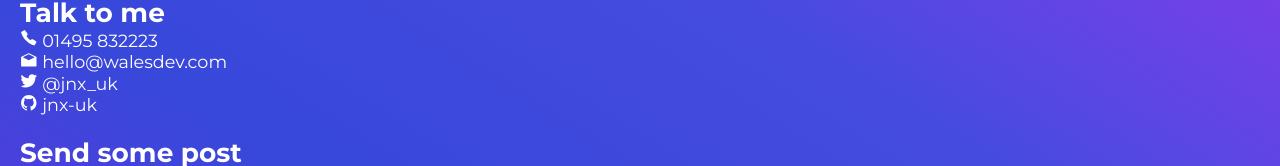
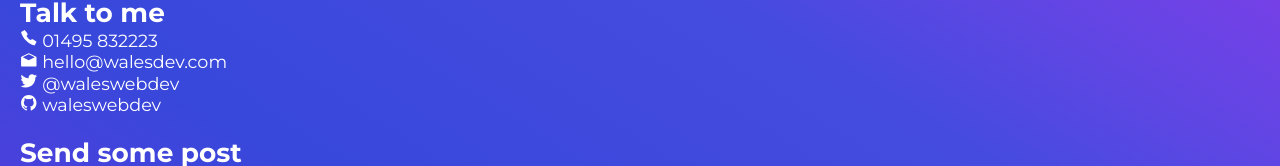
Before and after one commit to jake-jenkins/jnx, a Gatsby site: page /contact in a window 1280 px wide. Shown: the part 239-405 px from the top of the page. Built offline with nearby package versions, Linux system fonts and the light colour scheme; Gatsby itself is replaced by a stand-in of ours.

Commit message:
Update contact.js

```diff
--- a/src/pages/contact.js
+++ b/src/pages/contact.js
@@ -20,9 +20,9 @@ export default function contact() {
 <br/>
 <a href="mailto:hello@walesdev.com"><IoMailOpenSharp /> hello@walesdev.com</a>
 <br/>
-<a href="https://twitter.com/jnx_uk" target="_blank" rel="noreferrer"><IoLogoTwitter /> @jnx_uk</a>
+<a href="https://twitter.com/waleswebdev" target="_blank" rel="noreferrer"><IoLogoTwitter /> @waleswebdev</a>
 <br/>
-<a href="https://github.com/jnx-uk" target="_blank" rel="noreferrer"><IoLogoGithub /> jnx-uk</a>
+<a href="https://github.com/waleswebdev" target="_blank" rel="noreferrer"><IoLogoGithub /> waleswebdev</a>
 </p>
 <p>&nbsp;</p>
 <p><h2>Send some post</h2></p>
```
